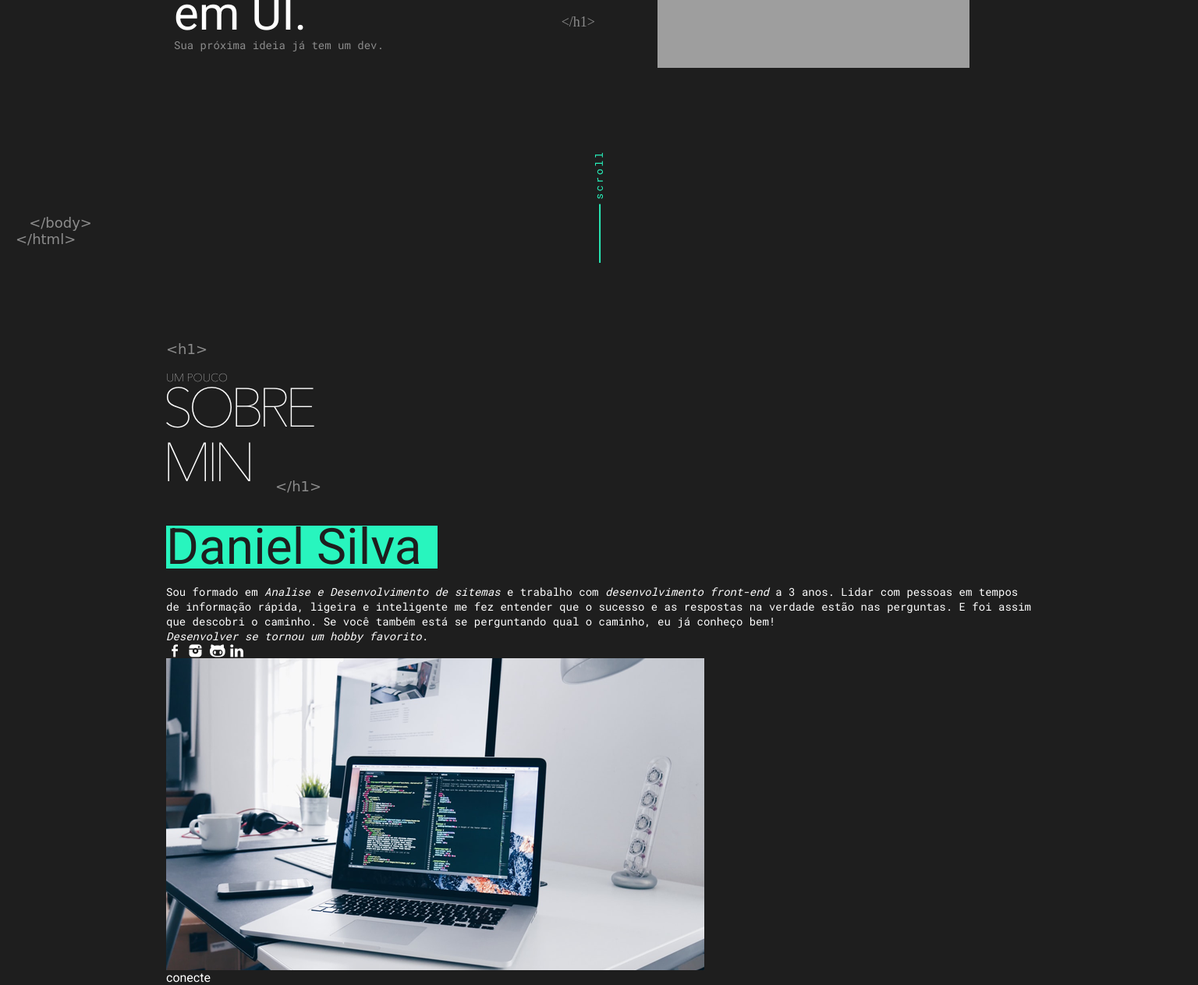
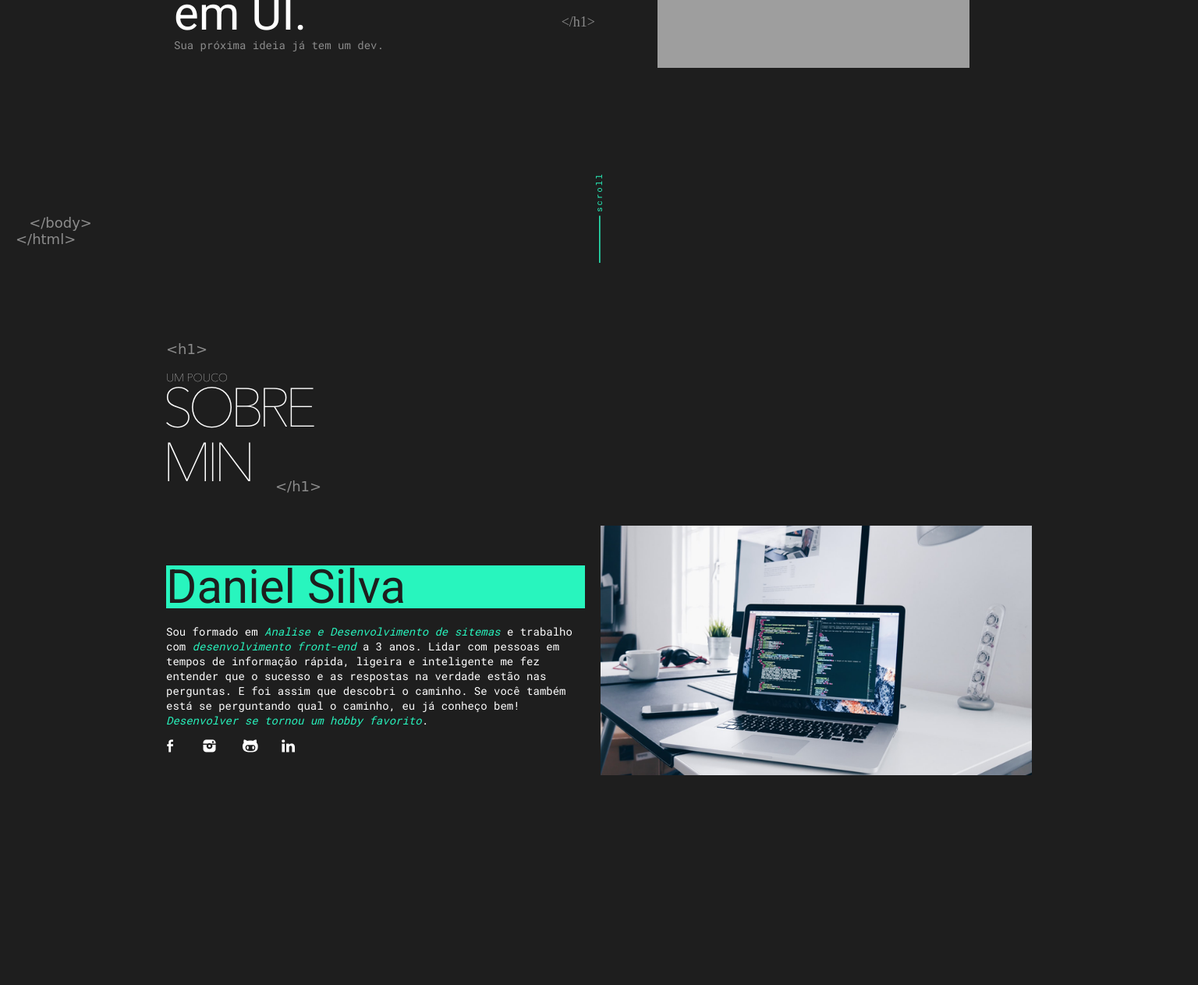
Before and after one commit to daniel-silva-dxp/danielsilva-dev, a PHP site: page / in a window 1536 px wide. Shown: the part 463-1726 px from the top of the page at 78% size. After the commit the page ends 1457 px from the top, so only its background shows below. Run offline with PHP 8.4, Linux system fonts and the light colour scheme; some web fonts are replaced; grey boxes are pictures that could not be loaded.

Commit message:
feat: finalizado posicionamento dos elementos e formatação dos testos da section QUEM SOU

```diff
--- a/src/css/main.css
+++ b/src/css/main.css
@@ -214,13 +214,15 @@ button {
 	color: var(--primary-color-0);
 	display: table;
 	margin-top: 40px;
-	font-size: 64px;
+	font-size: 40px;
 	font-weight: 400;
-	line-height: 55px;
+	line-height: 40px;
 	padding-right: 20px;
 	margin-bottom: 20px;
 }
-
+.text-green {
+	color: var(--theme-color);
+}
 /* FORMATAÇÃO GERAL */
 .home {
 	height: 100vh;
@@ -389,7 +391,7 @@ span.clicked:hover {
 	width: 350px;
 }
 .scroll {
-	width: 10px;
+	width: 8px;
 	position: absolute;
 	left: 0;
 	right: 0;
@@ -397,6 +399,76 @@ span.clicked:hover {
 	bottom: 0;
 }
 
+/* QUEM SOU */
+.about {
+	position: relative;
+	height: auto;
+	padding-bottom: 20px;
+	display: flex;
+	flex-flow: column wrap;
+	justify-content: center;
+}
+.wrap-about {
+	display: flex;
+	flex-flow: column;
+}
+.wrap-text {
+	height: 360px;
+	display: flex;
+	flex-flow: column wrap;
+	justify-content: center;
+}
+.wrap-text p {
+	font-size: 12px;
+	line-height: 16px;
+}
+.wrap-text .social-links {
+	width: 200px;
+	height: 50px;
+}
+.social-links a {
+	font-weight: 100;
+	display: inline-block;
+	padding: 14px 12px;
+	transition: all .2s;
+}
+.social-links a:first-child {
+	padding-left: 0;
+	margin-left: -6px;
+}
+.social-links a:hover {
+	color: var(--theme-color);
+}
+.photo {
+	position: relative;
+	align-self: center;
+	width: 100%;
+	max-width: 640px;
+	max-height: 400px;
+}
+.thumb {
+	background: var(--theme-color);
+	position: absolute;
+	top: 20px;
+	right: 20px;
+	bottom: 20px;
+	left: 20px;
+	opacity: 0;
+	transition: all 1s;
+}
+.thumb h4 {
+	color: var(--primary-color-0);
+	position: absolute;
+	top: 50%;
+	left: 50%;
+	margin-right: -50%;
+	transform: translate(-50%, -50%);
+	text-transform: uppercase;
+	font-size: 40px;
+}
+.thumb:hover {
+	opacity: .7;
+}
 /* SCROLLBAR */
 ::-webkit-scrollbar {
 	width: 7px !important;
@@ -436,6 +508,15 @@ span.clicked:hover {
 		font-size: 38px;
 		line-height: 38px;
 	}
+	/* QUEM SOU */
+	.wrap-text .markup {
+		font-size: 60px;
+		line-height: 55px;
+	}
+	.wrap-text p {
+		font-size: 14px;
+		line-height: 19px;
+	}
 }
 
 /*============================================================
@@ -474,4 +555,46 @@ span.clicked:hover {
 	.logo-display .logo {
 		width: 400px;
 	}
+	/* QUEM SOU */
+	.wrap-about {
+		display: flex;
+		flex-flow: row;
+		align-items: center;
+		align-content: center;
+		justify-content: space-between;
+	}
+	.wrap-text {
+		padding-right: 20px;
+		flex-basis: 690px;
+		height: 400px;
+	}
+	.photo {
+		position: relative;
+		align-self: center;
+		flex-basis: 690px;
+		max-width: 690px;
+	}
+	.thumb {
+		background: var(--theme-color);
+		position: absolute;
+		top: 20px;
+		right: 20px;
+		bottom: 20px;
+		left: 20px;
+		opacity: 0;
+		transition: all 1s;
+	}
+	.thumb h4 {
+		color: var(--primary-color-0);
+		position: absolute;
+		top: 50%;
+		left: 50%;
+		margin-right: -50%;
+		transform: translate(-50%, -50%);
+		text-transform: uppercase;
+		font-size: 40px;
+	}
+	.thumb:hover {
+		opacity: .7;
+	}
 }
```
